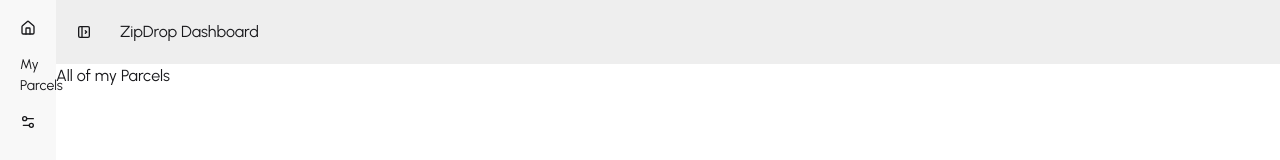
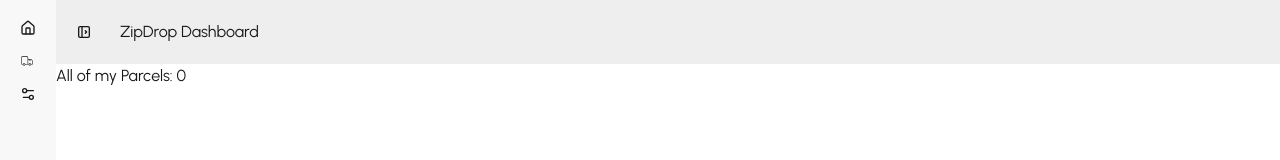
Before and after one commit to syedshafinahmed/ZipDrop-Client, a React (Vite) app: page /dashboard/my-parcels in a window 1280 px wide. Shown: the top 160 px of the page. Built offline with nearby package versions, Linux system fonts and the light colour scheme; no server answers; sample sign-in values are in the browser's storage.

Commit message:
Load Data Using Tanstack Query

```diff
--- a/src/layouts/DashboardLayout.jsx
+++ b/src/layouts/DashboardLayout.jsx
@@ -1,4 +1,5 @@
 import React from 'react';
+import { CiDeliveryTruck } from 'react-icons/ci';
 import { Link, NavLink, Outlet } from 'react-router';
 
 const DashboardLayout = () => {
@@ -34,7 +35,7 @@
 
             {/* dashboard links */}
             <li>
-              <NavLink to='/dashboard/my-parcels'>My Parcels</NavLink>
+              <NavLink to='/dashboard/my-parcels' className="is-drawer-close:tooltip is-drawer-close:tooltip-right" data-tip="Settings"><CiDeliveryTruck /><span className="is-drawer-close:hidden">My Parcels</span></NavLink>
             </li>
 
             {/* List item */}
--- a/src/main.jsx
+++ b/src/main.jsx
@@ -5,11 +5,16 @@
 import { RouterProvider } from 'react-router'
 import { router } from './routes/router.jsx'
 import AuthProvider from './context/AuthProvider.jsx'
+import { QueryClient, QueryClientProvider } from '@tanstack/react-query'
+
+const queryClient = new QueryClient();
 
 createRoot(document.getElementById('root')).render(
   <StrictMode>
-    <AuthProvider>
-      <RouterProvider router={router} />
-    </AuthProvider>
+    <QueryClientProvider client={queryClient}>
+      <AuthProvider>
+        <RouterProvider router={router} />
+      </AuthProvider>
+    </QueryClientProvider>
   </StrictMode>,
 )
--- a/src/pages/Dashboard/MyParcels.jsx
+++ b/src/pages/Dashboard/MyParcels.jsx
@@ -1,9 +1,25 @@
+import { useQuery } from '@tanstack/react-query';
 import React from 'react';
+import useAuth from '../../hooks/useAuth';
+import useAxiosSecure from '../../hooks/useAxiosSecure';
 
 const MyParcels = () => {
+
+  const { user } = useAuth();
+
+  const axiosSecure = useAxiosSecure();
+
+  const { data: parcels = [] } = useQuery({
+    queryKey: ['myParcels', user?.email],
+    queryFn: async () => {
+      const res = await axiosSecure.get(`/parcels?email=${user.email}`);
+      return res.data;
+    }
+  })
+
   return (
     <div>
-      <h2>All of my Parcels</h2>
+      <h2>All of my Parcels: {parcels.length}</h2>
     </div>
   );
 };
```
